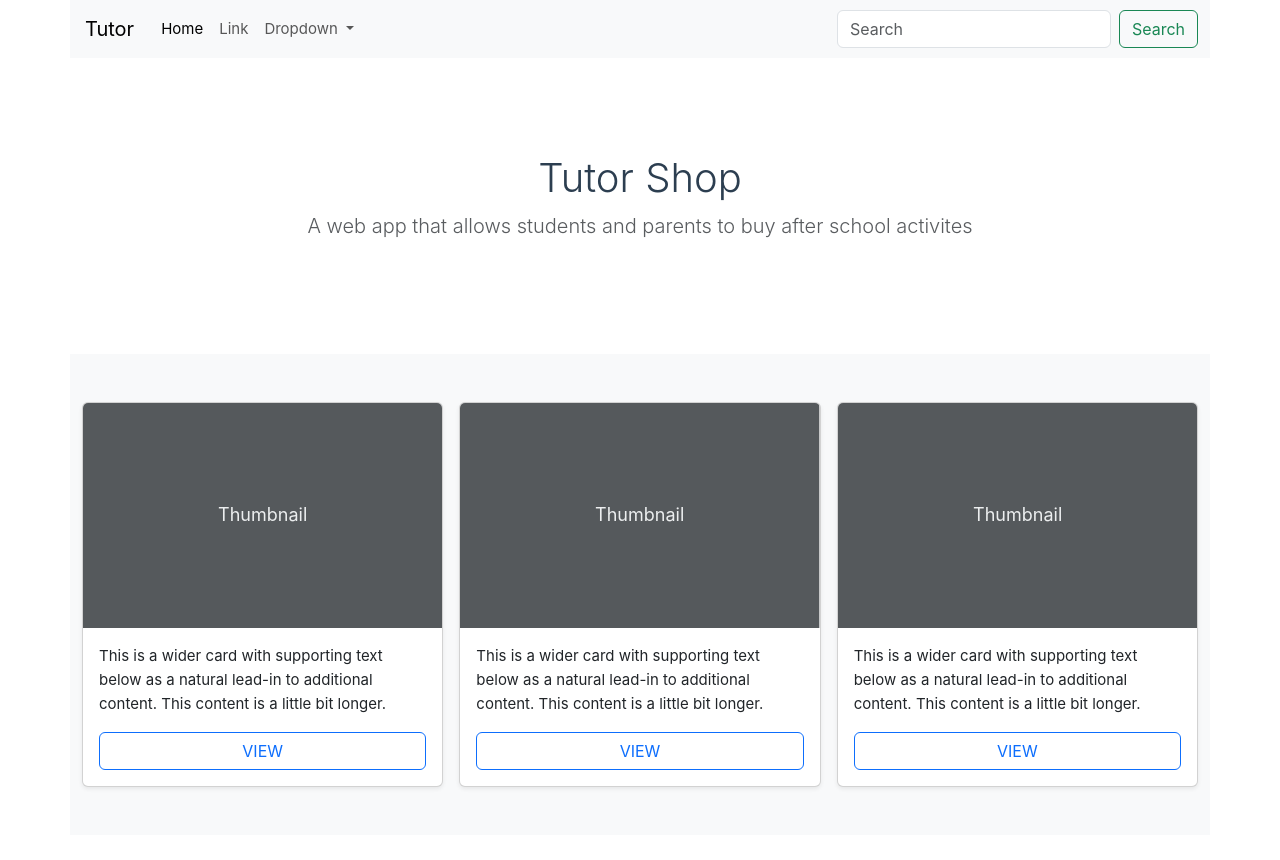
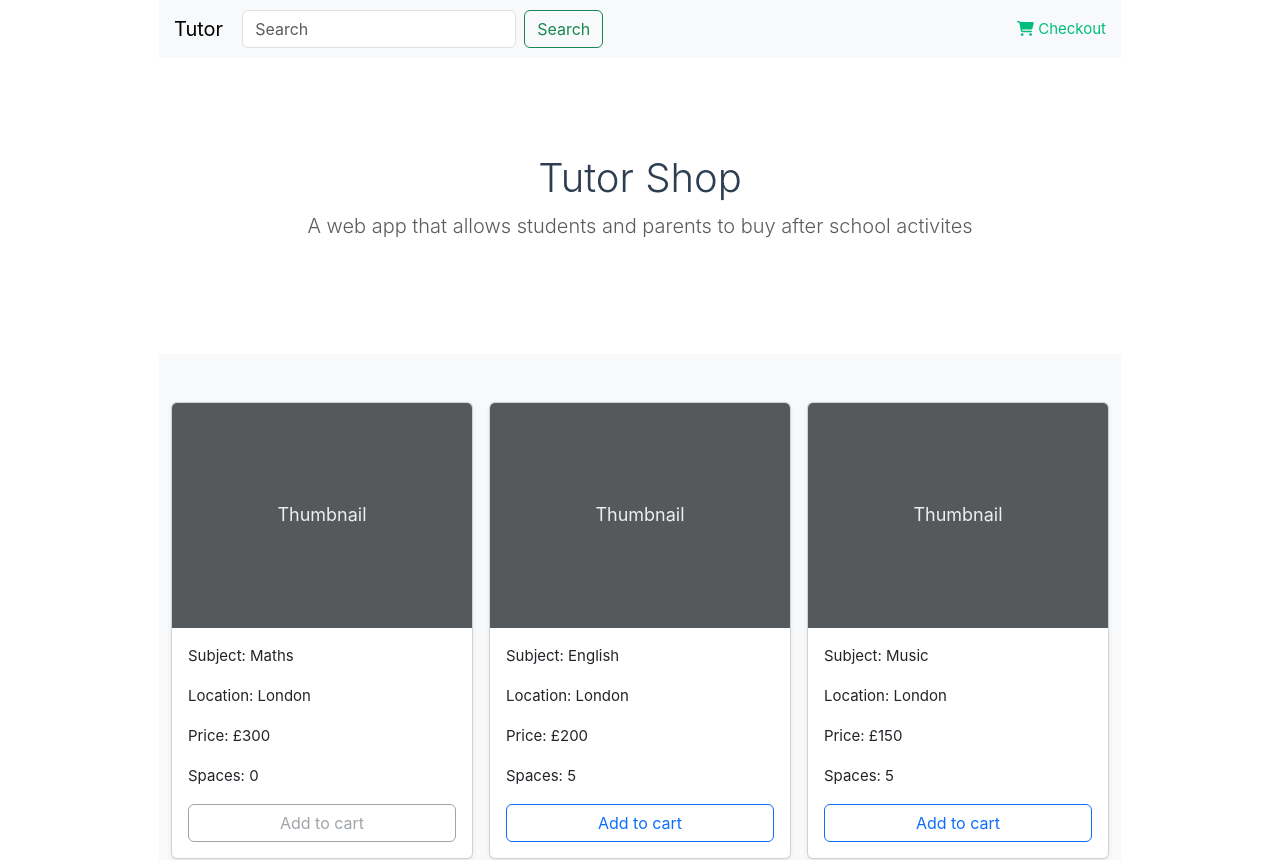
Before and after one commit to lesley-ayemi/vue-coursework, a Vue app: page / in a window 1280 px wide. Shown: the top 860 px of the page. Built offline with nearby package versions, Linux system fonts and the light colour scheme.

Commit message:
created products and worked on conditons for add to cart button

```diff
--- a/index.html
+++ b/index.html
@@ -4,12 +4,14 @@
     <meta charset="UTF-8">
     <link rel="icon" href="/favicon.ico">
     <meta name="viewport" content="width=device-width, initial-scale=1.0">
+    <link rel="stylesheet" href="https://cdnjs.cloudflare.com/ajax/libs/font-awesome/6.6.0/css/all.min.css">
     <link href="https://cdn.jsdelivr.net/npm/bootstrap@5.3.3/dist/css/bootstrap.min.css" rel="stylesheet" integrity="sha384-QWTKZyjpPEjISv5WaRU9OFeRpok6YctnYmDr5pNlyT2bRjXh0JMhjY6hW+ALEwIH" crossorigin="anonymous">
     <title>Course Work</title>
   </head>
   <body>
     <div id="app"></div>
     <script type="module" src="/src/main.js"></script>
+    <script src="https://cdnjs.cloudflare.com/ajax/libs/font-awesome/6.6.0/js/all.min.js"></script>
     <script src="https://cdn.jsdelivr.net/npm/bootstrap@5.3.3/dist/js/bootstrap.bundle.min.js" integrity="sha384-YvpcrYf0tY3lHB60NNkmXc5s9fDVZLESaAA55NDzOxhy9GkcIdslK1eN7N6jIeHz" crossorigin="anonymous"></script>
     <script src="https://cdn.jsdelivr.net/npm/@popperjs/core@2.11.8/dist/umd/popper.min.js" integrity="sha384-I7E8VVD/ismYTF4hNIPjVp/Zjvgyol6VFvRkX/vR+Vc4jQkC+hVqc2pM8ODewa9r" crossorigin="anonymous"></script>
     <script src="https://cdn.jsdelivr.net/npm/bootstrap@5.3.3/dist/js/bootstrap.min.js" integrity="sha384-0pUGZvbkm6XF6gxjEnlmuGrJXVbNuzT9qBBavbLwCsOGabYfZo0T0to5eqruptLy" crossorigin="anonymous"></script>
--- a/src/components/HomePage.vue
+++ b/src/components/HomePage.vue
@@ -1,3 +1,33 @@
+<script setup>
+import {ref} from 'vue'
+
+const lessons = ref([
+    {
+    subject: 'Maths',
+    location: 'London',
+    price: '300',
+    spaces: '0',
+    subject_image: '',
+    },
+    {
+    subject: 'English',
+    location: 'London',
+    price: '200',
+    spaces: '5',
+    subject_image: '',
+    },
+    {
+    subject: 'Music',
+    location: 'London',
+    price: '150',
+    spaces: '5',
+    subject_image: '',
+    },
+
+])
+
+</script>
+
 <template>
 <nav class="navbar navbar-expand-lg bg-body-tertiary">
   <div class="container-fluid">
@@ -7,29 +37,18 @@
     </button>
     <div class="collapse navbar-collapse" id="navbarSupportedContent">
       <ul class="navbar-nav me-auto mb-2 mb-lg-0">
-        <li class="nav-item">
+        <!-- <li class="nav-item">
           <a class="nav-link active" aria-current="page" href="/">Home</a>
-        </li>
-        <li class="nav-item">
-          <a class="nav-link" href="#">Link</a>
-        </li>
-        <li class="nav-item dropdown">
-          <a class="nav-link dropdown-toggle" href="#" role="button" data-bs-toggle="dropdown" aria-expanded="false">
-            Dropdown
-          </a>
-          <ul class="dropdown-menu">
-            <li><a class="dropdown-item" href="#">Action</a></li>
-            <li><a class="dropdown-item" href="#">Another action</a></li>
-            <li><hr class="dropdown-divider"></li>
-            <li><a class="dropdown-item" href="#">Something else here</a></li>
-          </ul>
-        </li>
+        </li> -->
 
+        <form class="d-flex" role="search">
+          <input class="form-control me-2" type="search" placeholder="Search" aria-label="Search">
+          <button class="btn btn-outline-success" type="submit">Search</button>
+        </form>
       </ul>
-      <form class="d-flex" role="search">
-        <input class="form-control me-2" type="search" placeholder="Search" aria-label="Search">
-        <button class="btn btn-outline-success" type="submit">Search</button>
-      </form>
+      <div class="d-flex">
+        <a href=""><i class="fa-solid fa-cart-shopping"></i> Checkout</a>
+      </div>
     </div>
   </div>
 </nav>
@@ -53,50 +72,28 @@
     <div class="container">
 
       <div class="row row-cols-1 row-cols-sm-2 row-cols-md-3 g-3">
-        <div class="col">
+
+        <div v-for="(lesson) in lessons" :key="lesson" class="col">
           <div class="card shadow-sm">
             <svg class="bd-placeholder-img card-img-top" width="100%" height="225" xmlns="http://www.w3.org/2000/svg" role="img" aria-label="Placeholder: Thumbnail" preserveAspectRatio="xMidYMid slice" focusable="false"><title>Placeholder</title><rect width="100%" height="100%" fill="#55595c"/><text x="50%" y="50%" fill="#eceeef" dy=".3em">Thumbnail</text></svg>
             <div class="card-body">
-              <p class="card-text">This is a wider card with supporting text below as a natural lead-in to additional content. This content is a little bit longer.</p>
+              <p class="card-text">Subject: {{ lesson.subject }}</p>
+              <p class="card-text">Location: {{ lesson.location }}</p>
+              <p class="card-text">Price: &#163;{{ lesson.price }}</p>
+              <p class="card-text">Spaces: {{ lesson.spaces }}</p>
               <div class="">
-                <div class="">
-                  <button type="button" class="btn col-12 btn-outline-primary">VIEW</button>
+                <div v-if="lesson.spaces >= 5" class="">
+                  <button type="button" class="btn col-12 btn-outline-primary">Add to cart</button>
+                </div>
+                <div v-else class="">
+                  <button type="button" class="btn col-12 btn-outline-secondary disabled">Add to cart</button>
                 </div>
 
               </div>
             </div>
           </div>
         </div>
-        <div class="col">
-          <div class="card shadow-sm">
-            <svg class="bd-placeholder-img card-img-top" width="100%" height="225" xmlns="http://www.w3.org/2000/svg" role="img" aria-label="Placeholder: Thumbnail" preserveAspectRatio="xMidYMid slice" focusable="false"><title>Placeholder</title><rect width="100%" height="100%" fill="#55595c"/><text x="50%" y="50%" fill="#eceeef" dy=".3em">Thumbnail</text></svg>
-            <div class="card-body">
-              <p class="card-text">This is a wider card with supporting text below as a natural lead-in to additional content. This content is a little bit longer.</p>
-              <div class="">
-                <div class="">
-                  <button type="button" class="btn col-12 btn-outline-primary">VIEW</button>
 
-                </div>
-
-              </div>
-            </div>
-          </div>
-        </div>
-        <div class="col">
-          <div class="card shadow-sm">
-            <svg class="bd-placeholder-img card-img-top" width="100%" height="225" xmlns="http://www.w3.org/2000/svg" role="img" aria-label="Placeholder: Thumbnail" preserveAspectRatio="xMidYMid slice" focusable="false"><title>Placeholder</title><rect width="100%" height="100%" fill="#55595c"/><text x="50%" y="50%" fill="#eceeef" dy=".3em">Thumbnail</text></svg>
-            <div class="card-body">
-              <p class="card-text">This is a wider card with supporting text below as a natural lead-in to additional content. This content is a little bit longer.</p>
-              <div class="">
-                <div class="">
-                  <button type="button" class="btn col-12 btn-outline-primary">VIEW</button>
-
-                </div>
-
-              </div>
-            </div>
-          </div>
-        </div>
 
 
       </div>
```
